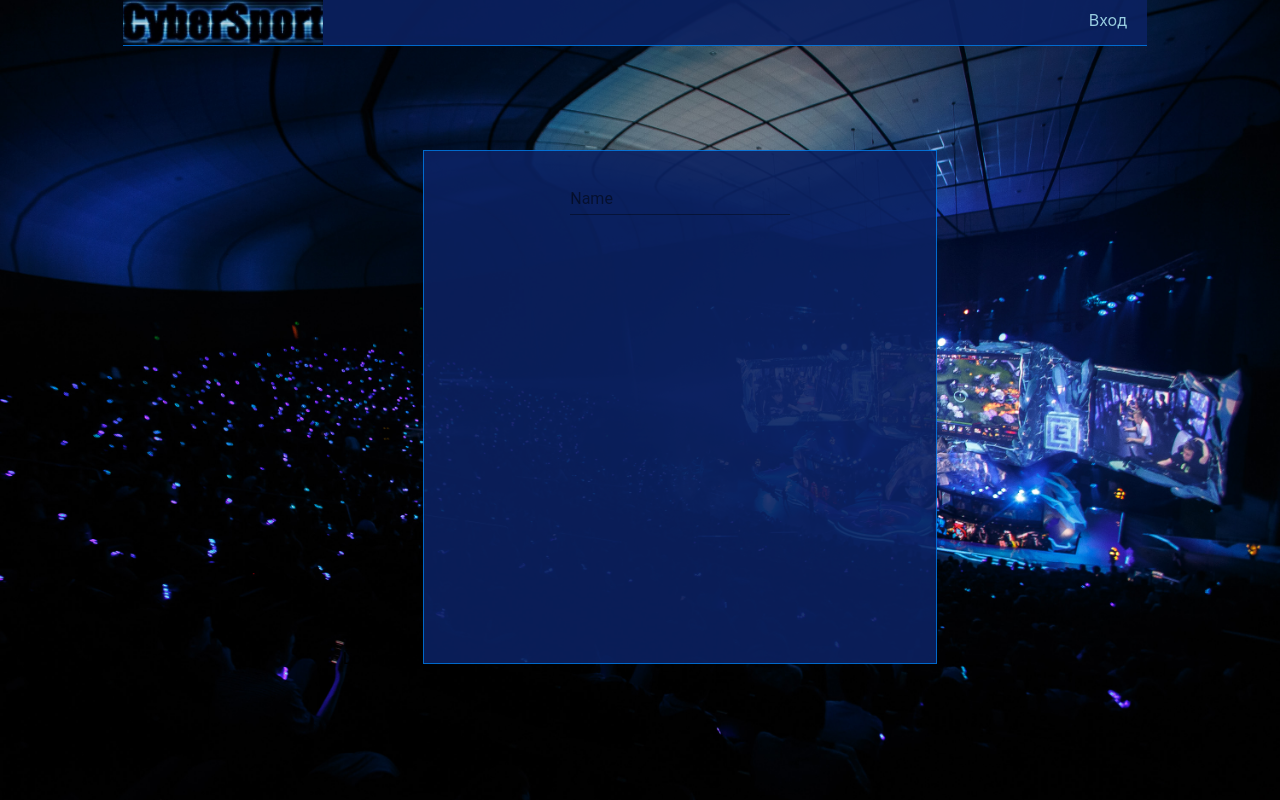
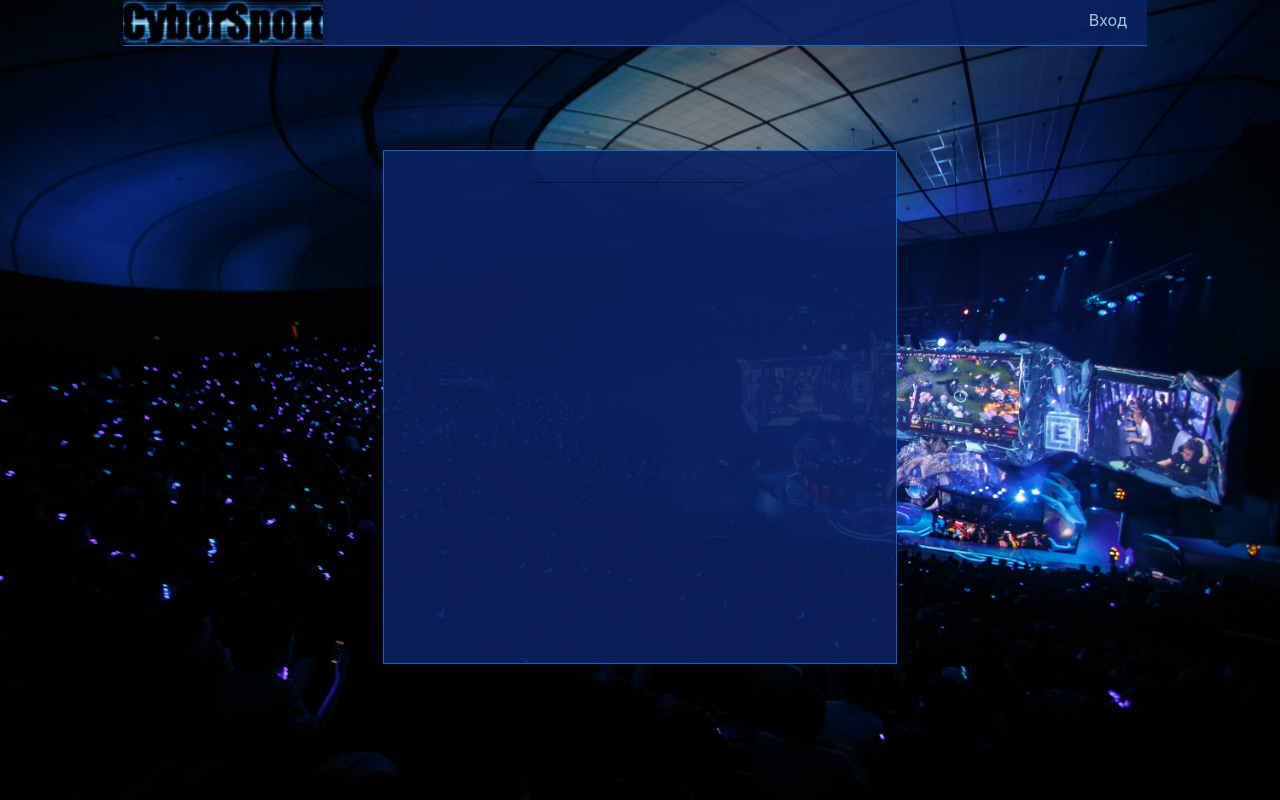
Before and after one commit to sergeikd/Cybersport, a React (Create React App) app: page /login in a window 1280 px wide. Built offline with nearby package versions, Linux system fonts and the light colour scheme.

Commit message:
attempt to understand Material-ui styles system

```diff
--- a/src/App.js
+++ b/src/App.js
@@ -5,7 +5,7 @@ import { LoginProvider } from "./infrastructure/loginProvider";
 import { LocalStorageProvider } from "./infrastructure/localStorage.ts";
 import { data } from "./appData/defaultData";
 import { Header } from "./components/header/header";
-import { LoginForm } from "./components/forms/loginForm";
+import LoginForm from "./components/forms/loginForm";
 
 class App extends Component {
   localStorageProvider;
--- a/src/components/forms/loginForm.tsx
+++ b/src/components/forms/loginForm.tsx
@@ -1,22 +1,30 @@
 import React from "react";
 import TextField from "@material-ui/core/TextField";
+import { withStyles } from "@material-ui/core/styles";
 
-export const LoginForm = (): JSX.Element => {
+const styles: any = {
+    root: {
+        border: 0,
+        color: "white",
+        height: 48,
+    },
+    input: {
+        color: "white",
+    },
+
+};
+
+export function LoginForm(props: any) {
+    const { classes } = props;
     return (
-        <div>
-            LoginForm
-            <form>
-                <TextField
-                    className = "text-primary"
-                    id="standard-name"
-                    label="Name"
-                    // className={classes.textField}
-                    // value={this.state.name}
-                    // onChange={this.handleChange('name')}
-                    margin="normal"
-                />
-            </form>
-            {/* <Link to="/signin">Регистрация</Link> */}
-        </div>
+        <form>
+            <TextField classes={{
+                root: classes.root,
+                input: classes.input,
+            }}>
+            </TextField>
+        </form>
     );
-};
+}
+
+export default withStyles(styles)(LoginForm);
```
